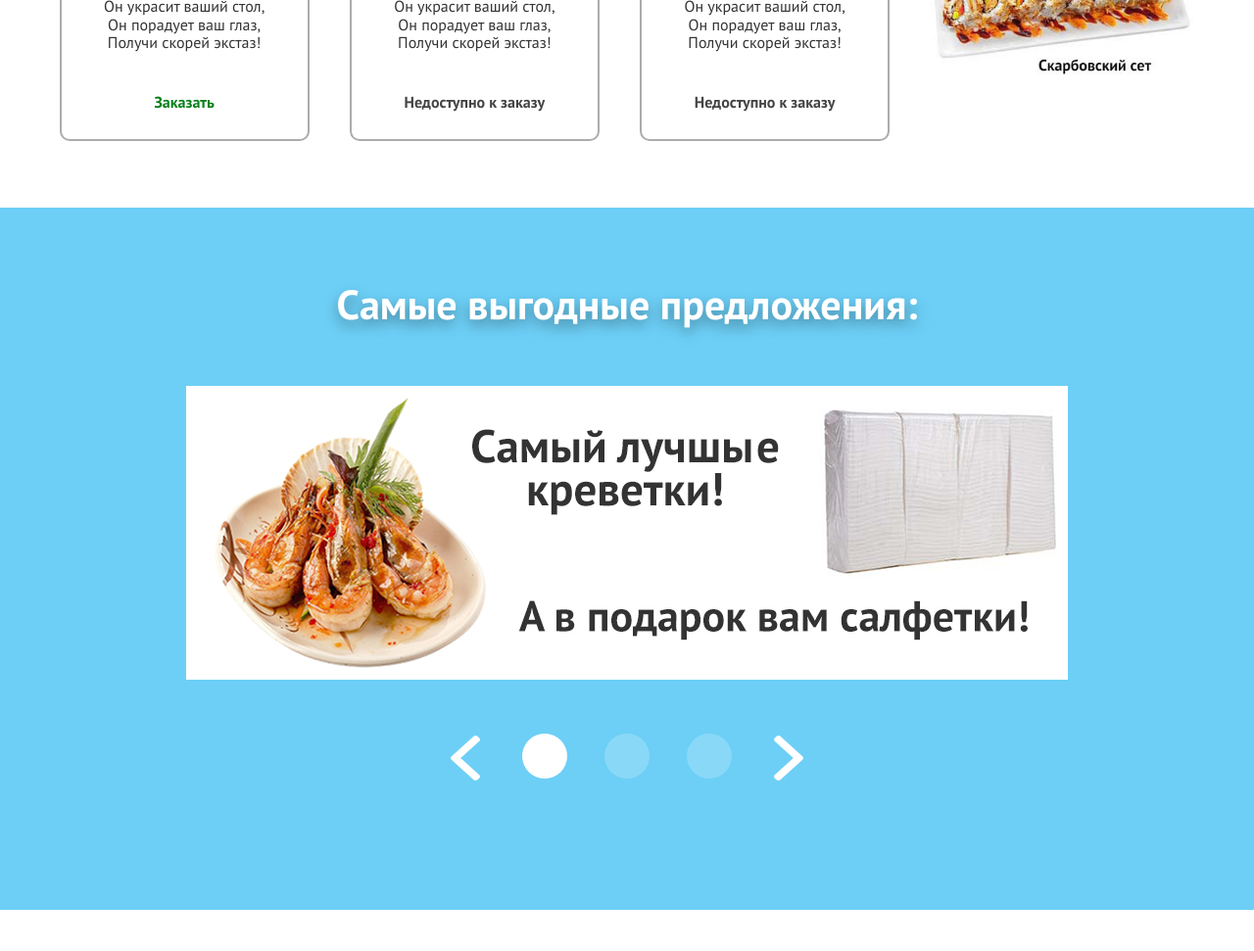
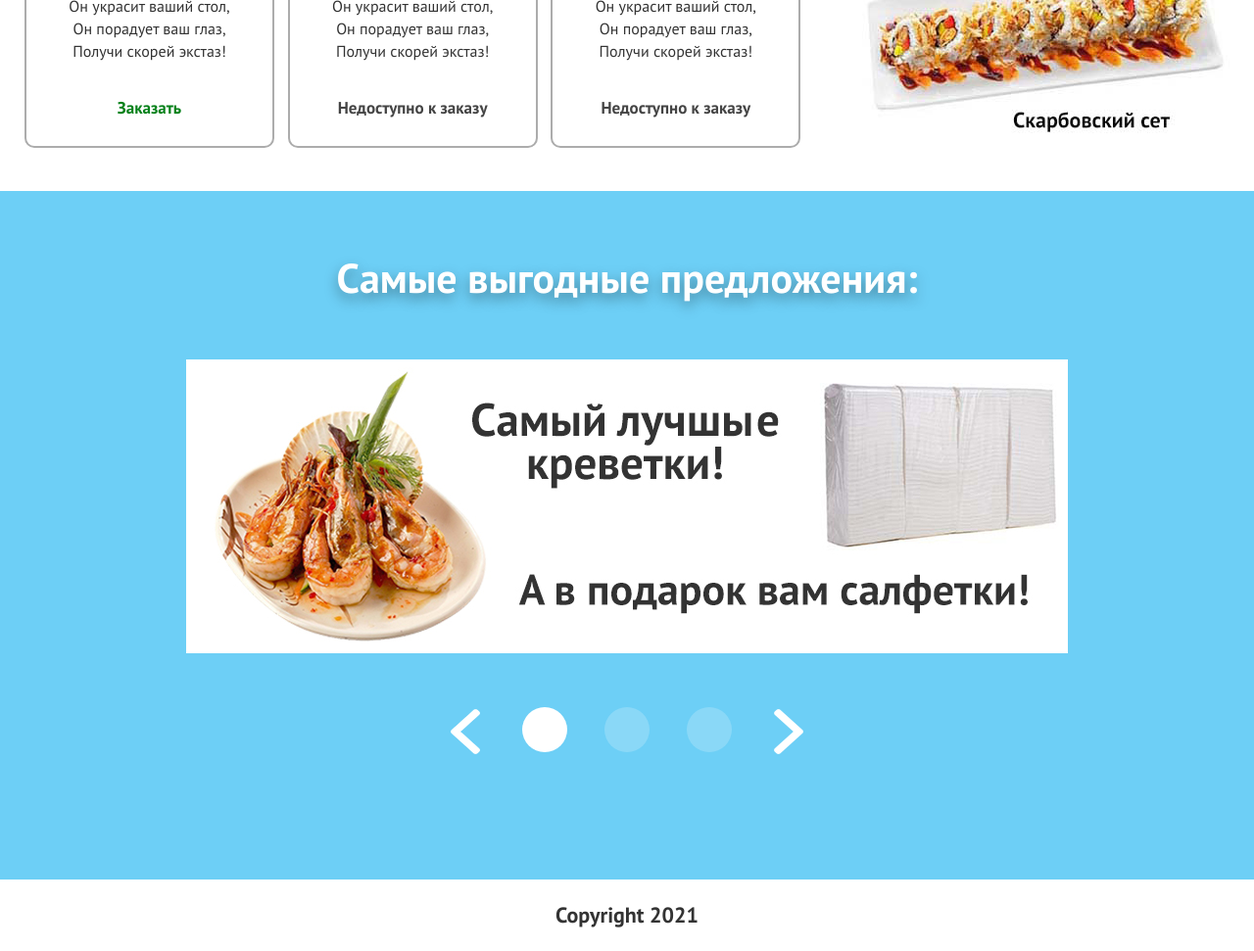
Before and after one commit to Dencho96/sushi-shmaster, a plain HTML site: page app/index.html in a window 1280 px wide. Shown: the part 828-1799 px from the top of the page at 98% size. Before the commit the page ends 1757 px from the top, so only its background shows below. Drawn offline with nearby package versions, Linux system fonts and the light colour scheme.

Commit message:
pixel perfect

```diff
--- a/app/index.html
+++ b/app/index.html
@@ -128,6 +128,12 @@
 
     </main>
 
+    <footer class="footer d-flex">
+        <div class="footer__copy">
+            Copyright <span class="current-year"></span>
+        </div>
+    </footer>
+
     <script src="https://ajax.googleapis.com/ajax/libs/jquery/3.5.1/jquery.min.js "></script>
     <script src="js/main.min.js"></script>
 </body>
--- a/app/js/main.js
+++ b/app/js/main.js
@@ -10,3 +10,5 @@ const offerSlider = new Swiper('.offer__slider', {
         prevEl: '.offer__btn--prev',
     },
 });
+
+document.querySelector(".current-year").innerHTML = new Date().getFullYear()
--- a/app/scss/_global.scss
+++ b/app/scss/_global.scss
@@ -35,7 +35,7 @@ body {
 }
 
 .container {
-    max-width: 1230px;
+    max-width: 1260px;
     width: 100%;
     margin: 0 auto;
     padding: 0 15px;
--- a/app/scss/page-index/_actual.scss
+++ b/app/scss/page-index/_actual.scss
@@ -1,9 +1,9 @@
 .actual {
-    padding-bottom: 43px;
+    padding-bottom: 19px;
     color: #080808;
 
     &__title {
-        margin-bottom: 39px;
+        margin-bottom: 40px;
         font-size: 18px;
 
         @include minw576 {
@@ -31,6 +31,10 @@
             flex-direction: row;
             flex-wrap: wrap;
             justify-content: space-around;
+        }
+
+        @include minw1200 {
+            justify-content: space-between;
         }
     }
 
@@ -64,12 +68,13 @@
 
     &__img {
         max-width: 100%;
+        margin-bottom: 5px;
     }
 
 
     &__name {
         color: #8e0000;
-        font-size: 24px;
+        font-size: 22px;
         margin-bottom: 22px;
         transition: hover 0.2s;
 
@@ -84,12 +89,17 @@
         max-width: 185px;
         width: 100%;
         font-weight: 400;
+        line-height: 23px;
         color: #333;
 
 
         @include minw1200 {
-            margin-bottom: 43px;
+            margin-bottom: 37px;
         }
+    }
+
+    &__order, &__status{
+        font-size: 17px;
     }
 
     &__order {
@@ -102,5 +112,10 @@
 
     &__promo-img{
         width: 270px;
+
+        @include minw1200 {
+            margin-left: 49px;
+            width: 375px;
+        }
     }
 }
--- /dev/null
+++ b/app/scss/page-index/_footer.scss
@@ -0,0 +1,8 @@
+.footer{
+    justify-content: center;
+    align-items: center;
+    height: 73px;
+    color: #333;
+    background-color: white;
+    font-size: 22px;
+}
--- a/app/scss/page-index/_header.scss
+++ b/app/scss/page-index/_header.scss
@@ -1,24 +1,27 @@
-.header{
+.header {
     padding: 9px 0 10px;
     background-color: #0072bc;
 
     @include minw1200 {
-        height: 125px;
+        height: 117px;
     }
 
-    &__inner{
+    &__inner {
         justify-content: space-between;
         align-items: center;
+        @include minw1200{
+            padding: 0 15px;
+        }
     }
 
-    &__order{
+    &__order {
         padding: 10px 30px 10px 15px;
         font-size: 16px;
         color: #fdfafa;
         background-color: #f26522;
         transition: opacity 0.2s;
 
-        &:hover{
+        &:hover {
             opacity: 0.8;
         }
 
@@ -27,14 +30,15 @@
         }
 
         @include minw992 {
-            padding: 15px 50px 18px 30px;
+            padding: 15px 30px 18px 30px;
             font-size: 20px;
         }
 
         @include minw1200 {
+            margin: -4px 38px 0 0;
             min-width: 250px;
-            padding: 17px 60px 19px 34px;
-            font-size: 22px;
+            padding: 15px 30px 15px 34px;
+            font-size: 26px;
         }
     }
 }
--- a/app/scss/page-index/_hero.scss
+++ b/app/scss/page-index/_hero.scss
@@ -1,5 +1,5 @@
 .hero {
-    padding: 49px 0 45px;
+    padding: 40px 0 33px;
     color: #080808;
 
     &__title, &__text{
@@ -24,12 +24,13 @@
 
         @include minw992 {
             margin-bottom: 45px;
-            font-size: 36px;
+            font-size: 38px;
         }
 
         @include minw1200 {
-            margin-bottom: 50px;
-            font-size: 38px;
+            margin-bottom: 44px;
+            font-size: 44px;
+            line-height: 56px;
         }
     }
 
--- a/app/scss/page-index/_offer.scss
+++ b/app/scss/page-index/_offer.scss
@@ -11,7 +11,7 @@
     }
 
     @include minw1200 {
-        padding: 75px 0 130px;
+        padding: 65px 0 127px;
     }
 
     &__inner {
--- a/app/scss/style.scss
+++ b/app/scss/style.scss
@@ -7,3 +7,4 @@
 @import 'page-index/hero';
 @import 'page-index/actual';
 @import 'page-index/offer';
+@import 'page-index/footer';
```
Also changed, not shown: app/css/style.min.css, app/js/main.min.js.
